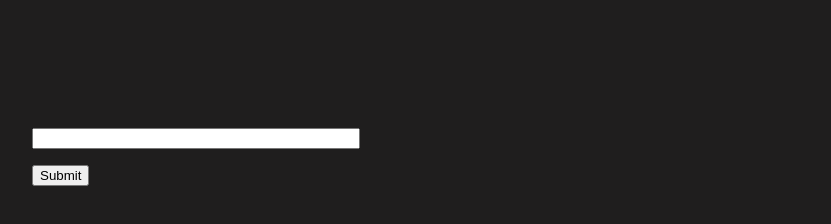
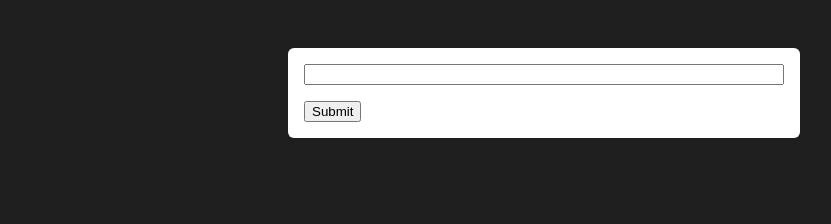
Before and after one commit to ElvisVj/Creating_forms, a plain HTML site: page index.html in a window 1280 px wide. Shown: the whole page, without its empty margins (96-927 px from the left). Drawn offline with Linux system fonts and the light colour scheme.

Commit message:
Styling form

```diff
--- a/styles.css
+++ b/styles.css
@@ -1,11 +1,18 @@
 body {
     background-color: rgb(31, 30, 30);
-    margin: 8rem;
+}
+form {
+    width: 30rem;
+    margin: 3rem auto;
+    background-color: rgb(255, 255, 255);
+    padding: 1rem;
+    border-radius: 6px;
 }
 input {
-    width: 20rem;
+    width: 100%;
     display: block;
     margin-bottom: 1rem;
+    box-sizing: border-box;
 }
 button {
     display: block;
```
